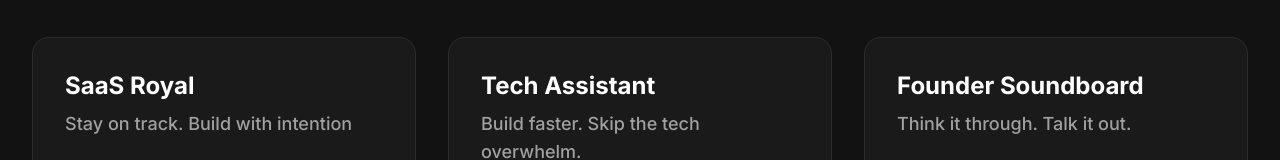
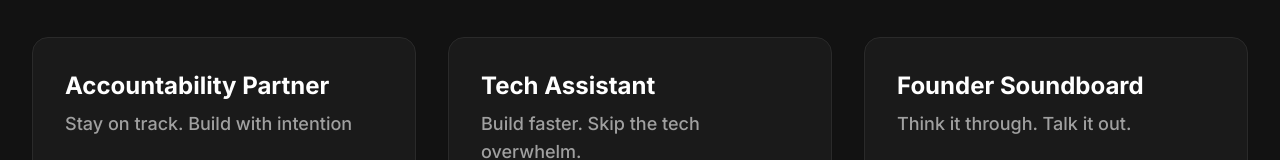
Before and after one commit to JohannesBorge/borge, a Next.js app: page / in a window 1280 px wide. Shown: the part 703-863 px from the top of the page. Built offline with nearby package versions, Linux system fonts and the light colour scheme.

Commit message:
Update navigation and scroll behavior

```diff
--- a/app/page.tsx
+++ b/app/page.tsx
@@ -41,7 +41,7 @@ export default function Home() {
           <div className="grid md:grid-cols-3 gap-8">
             {/* SaaS Royal */}
             <div className="bg-surface p-8 rounded-2xl shadow-sm hover:shadow-lg transition-all duration-300 transform hover:-translate-y-2 border border-border group flex flex-col h-full">
-              <h3 className="text-2xl font-bold mb-2 text-text-primary group-hover:text-teal-500 transition-colors duration-300">SaaS Royal</h3>
+              <h3 className="text-2xl font-bold mb-2 text-text-primary group-hover:text-teal-500 transition-colors duration-300">Accountability Partner</h3>
               <h4 className="text-lg font-medium mb-4 text-text-secondary group-hover:text-text-primary transition-colors duration-300">Stay on track. Build with intention</h4>
               <p className="text-text-secondary mb-6 group-hover:text-text-primary transition-colors duration-300">A personal accountability service that helps you show up, stay focused, and actually finish what you start.</p>
               <div className="mt-auto">
```
